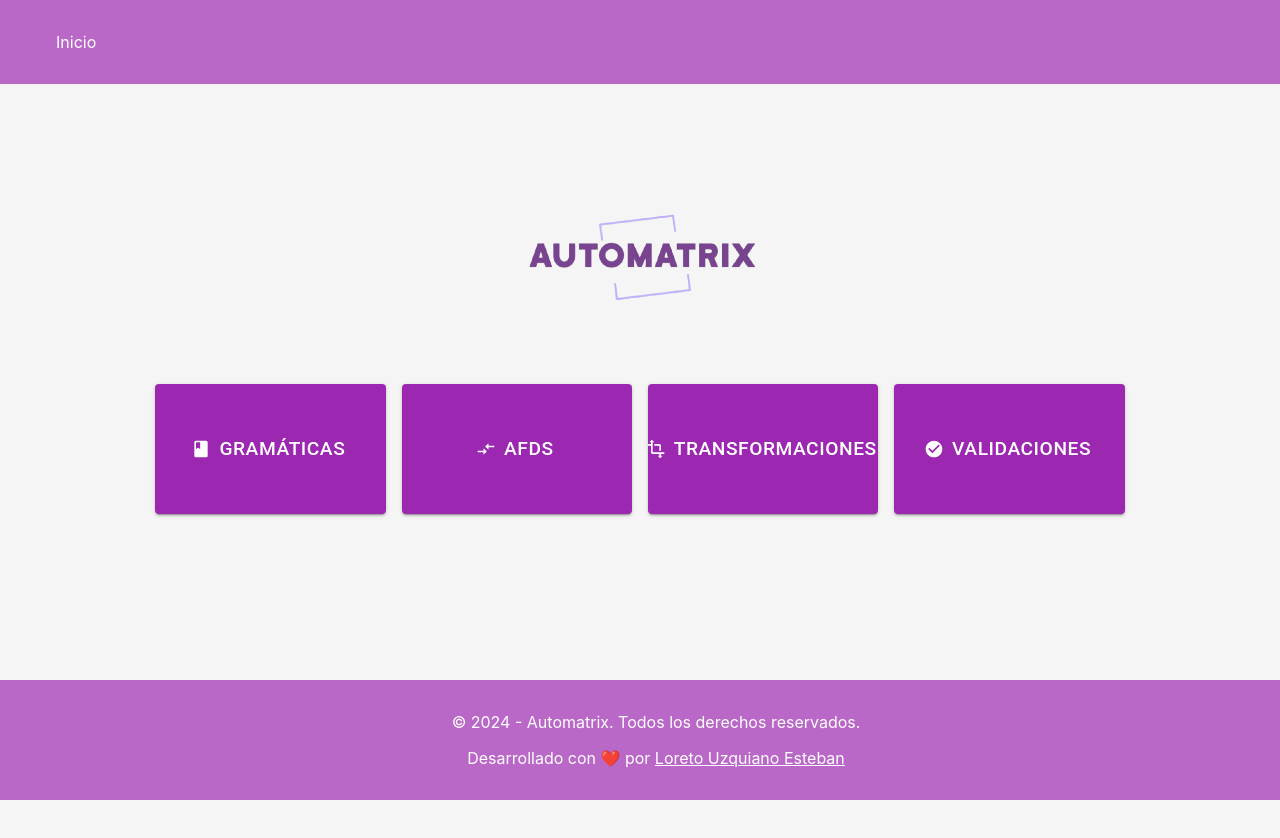
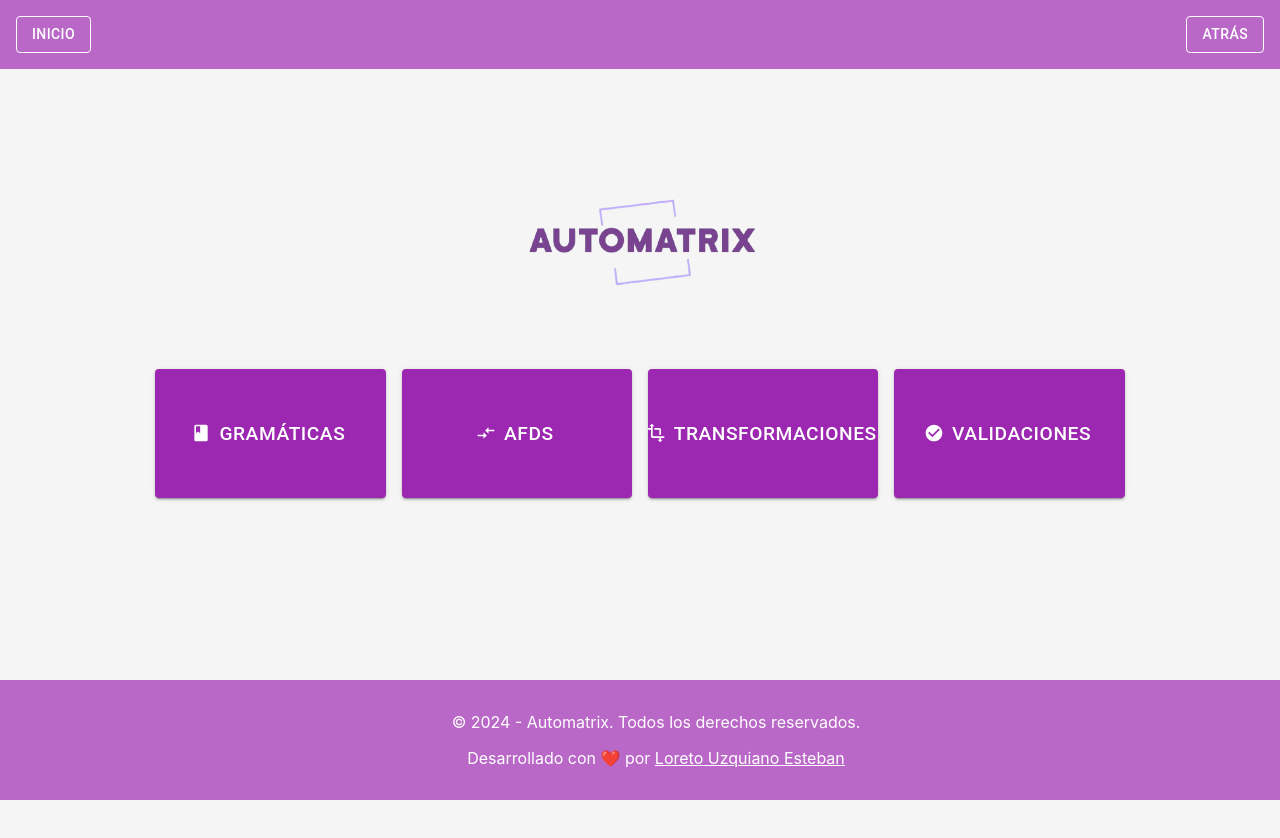
Before and after one commit to loreeue/TFG-Automatrix, a React (Create React App) app in the folder frontend/: page / in a window 1280 px wide. Shown: the top 838 px of the page. Built offline with nearby package versions, Linux system fonts and the light colour scheme.

Commit message:
Botones header

```diff
--- a/frontend/package.json
+++ b/frontend/package.json
@@ -16,6 +16,7 @@
     "react-dom": "^18.3.1",
     "react-router-dom": "^7.0.1",
     "react-scripts": "5.0.1",
+    "uvcanvas": "^0.2.2",
     "web-vitals": "^2.1.4"
   },
   "scripts": {
--- a/frontend/src/components/Header.js
+++ b/frontend/src/components/Header.js
@@ -1,9 +1,11 @@
 import React from "react";
 import { useTheme } from "@mui/material/styles";
-import { Link } from "react-router-dom";
+import { Link, useNavigate } from "react-router-dom";
+import { Button } from "@mui/material";
 
 const Header = () => {
     const theme = useTheme();
+    const navigate = useNavigate();
 
     return (
         <header
@@ -11,13 +13,32 @@ const Header = () => {
                 backgroundColor: theme.palette.secondary.main,
                 color: "white",
                 padding: "1rem",
+                display: "flex",
+                justifyContent: "space-between",
+                alignItems: "center",
             }}
         >
-            <nav>
-                <ul style={{ display: "flex", listStyle: "none", gap: "1rem" }}>
-                    <li><Link to="/" style={{ color: "white", textDecoration: "none" }}>Inicio</Link></li>
-                </ul>
-            </nav>
+            <Button
+                variant="outlined"
+                style={{
+                    color: "white",
+                    borderColor: "white",
+                }}
+                component={Link}
+                to="/"
+            >
+                Inicio
+            </Button>
+            <Button
+                variant="outlined"
+                style={{
+                    color: "white",
+                    borderColor: "white",
+                }}
+                onClick={() => navigate(-1)}
+            >
+                Atrás
+            </Button>
         </header>
     );
 };
```
Also changed, not shown: 1 other file (tests, documents, lock files or other folders).
